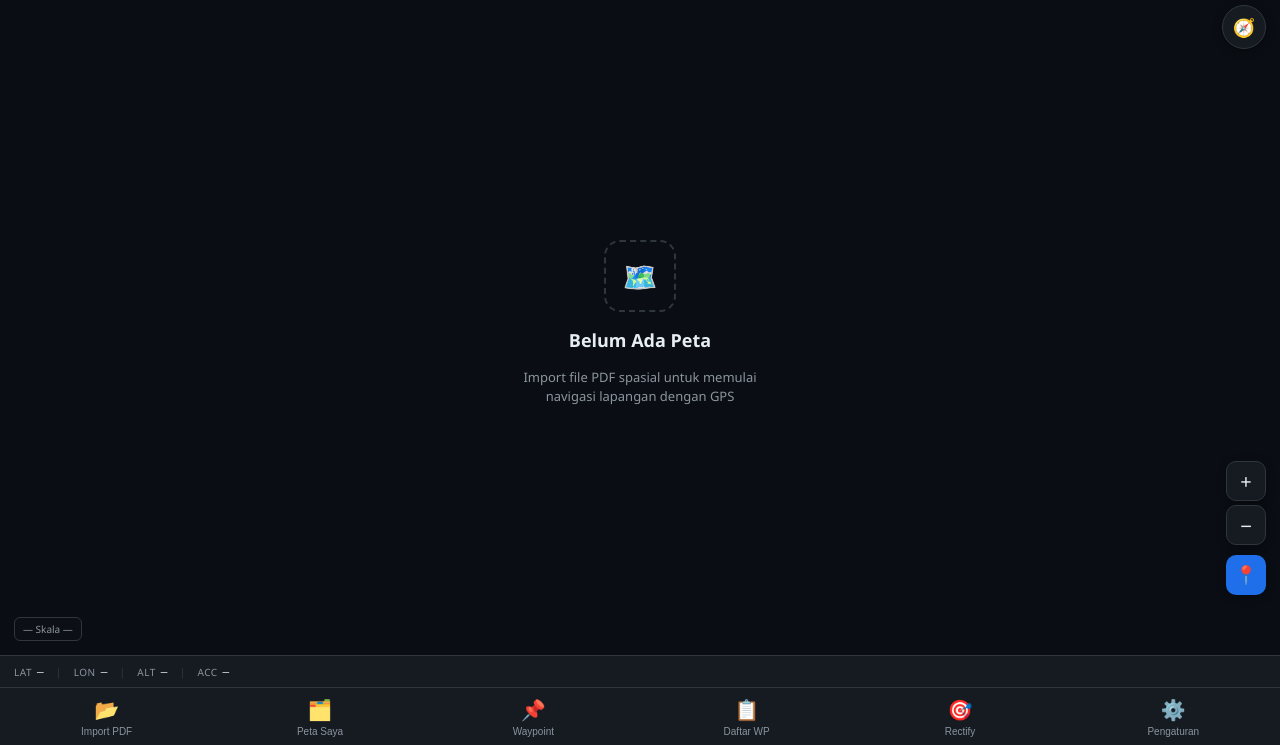
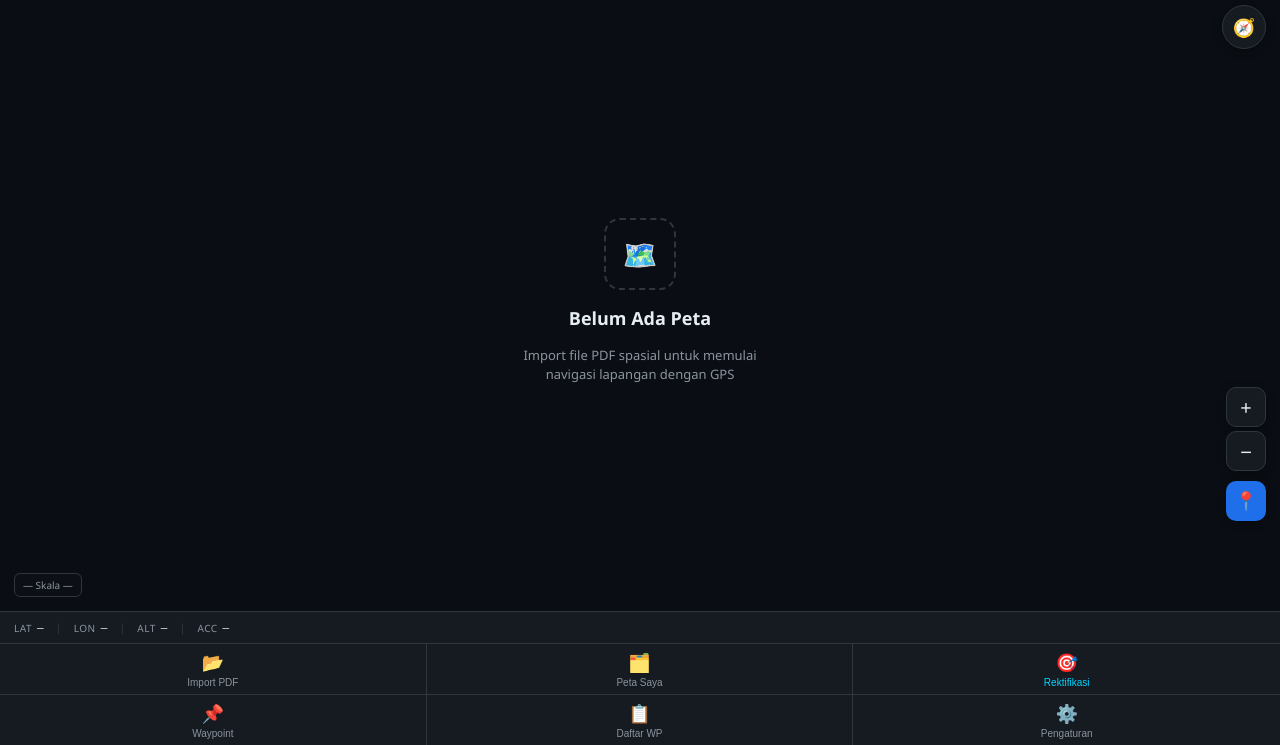
Before and after one commit to milkygalaxy101/Mine-Map101, a plain HTML site: page index.html in a window 1280 px wide. Shown: the part 55-800 px from the top of the page. Drawn offline with Linux system fonts and the light colour scheme; a script that the page names is missing.

Commit message:
Add files via upload

```diff
--- a/index.html
+++ b/index.html
@@ -209,7 +209,7 @@
   #zoom-controls {
     position: absolute;
     right: 14px;
-    bottom: 110px;
+    bottom: 140px;
     display: flex;
     flex-direction: column;
     gap: 4px;
@@ -234,7 +234,7 @@
   /* Center-on-GPS button */
   #center-btn {
     position: absolute;
-    right: 14px; bottom: 60px;
+    right: 14px; bottom: 90px;
     width: 40px; height: 40px;
     background: var(--accent2);
     border: none;
@@ -288,26 +288,37 @@
   #toolbar {
     background: var(--surface);
     border-top: 1px solid var(--border);
-    display: flex;
+    display: grid;
+    grid-template-columns: repeat(3, 1fr);
+    grid-template-rows: auto auto;
     z-index: 100;
     flex-shrink: 0;
   }
   .tool-btn {
-    flex: 1;
-    padding: 10px 4px 8px;
+    padding: 8px 4px 6px;
     display: flex;
     flex-direction: column;
     align-items: center;
-    gap: 4px;
+    gap: 3px;
     font-size: 10px;
     color: var(--text2);
     cursor: pointer;
     border: none;
+    border-right: 1px solid var(--border);
+    border-bottom: 1px solid var(--border);
     background: transparent;
     transition: color 0.15s, background 0.15s;
-  }
-  .tool-btn .icon { font-size: 20px; }
+    white-space: nowrap;
+  }
+  .tool-btn:nth-child(3n) { border-right: none; }
+  .tool-btn:nth-child(4),
+  .tool-btn:nth-child(5),
+  .tool-btn:nth-child(6) { border-bottom: none; }
+  .tool-btn .icon { font-size: 18px; }
   .tool-btn:active, .tool-btn.active { color: var(--accent); background: rgba(46,160,67,0.08); }
+  /* Rectify button highlighted so it stands out */
+  #rectify-btn { color: var(--gps-dot); }
+  #rectify-btn:active { color: var(--accent); }
 
   /* ── PANELS ── */
   .panel {
@@ -683,22 +694,24 @@
   </div>
 </div>
 
-<!-- Bottom toolbar -->
+<!-- Bottom toolbar — 2×3 grid -->
 <div id="toolbar">
+  <!-- Row 1 -->
   <button class="tool-btn" onclick="openPanel('import-panel')">
     <span class="icon">📂</span>Import PDF
   </button>
   <button class="tool-btn" onclick="openPanel('maps-panel')">
     <span class="icon">🗂️</span>Peta Saya
   </button>
+  <button class="tool-btn" id="rectify-btn" onclick="openRectifyPanel()">
+    <span class="icon">🎯</span>Rektifikasi
+  </button>
+  <!-- Row 2 -->
   <button class="tool-btn" id="wp-mode-btn" onclick="toggleWaypointMode()">
     <span class="icon">📌</span>Waypoint
   </button>
   <button class="tool-btn" onclick="openPanel('wp-panel')">
     <span class="icon">📋</span>Daftar WP
-  </button>
-  <button class="tool-btn" id="rectify-btn" onclick="openRectifyPanel()">
-    <span class="icon">🎯</span>Rectify
   </button>
   <button class="tool-btn" onclick="openPanel('settings-panel')">
     <span class="icon">⚙️</span>Pengaturan
@@ -720,7 +733,7 @@
          ondrop="handleDrop(event)">
       <div class="dz-icon">📄</div>
       <h3>Pilih atau Seret PDF</h3>
-      <p>Mendukung GeoPDF (USGS, Avenza, MAPublisher) dan PDF biasa dengan koordinat manual</p>
+      <p>GeoPDF langsung dimuat. PDF biasa → panel Rektifikasi otomatis terbuka</p>
     </div>
     <input type="file" id="file-input" accept=".pdf,application/pdf" onchange="handleFileSelect(event)">
 
@@ -728,7 +741,7 @@
       <strong>💡 Format PDF yang Didukung</strong>
       • GeoPDF (USGS Topo, MAPublisher, TerraGo)<br>
       • Avenza PDF Maps<br>
-      • PDF biasa → atur bounding box manual<br>
+      • PDF biasa → panel Rektifikasi otomatis terbuka<br>
       • Resolusi optimal: 150–300 DPI
     </div>
 
@@ -1020,11 +1033,12 @@ function processPdfFile(file) {
       await loadPdfToCanvas(dataUrl, file.name, georef);
       closePanel('import-panel');
     } else {
-      // Auto-extraction failed — show manual fallback
-      document.getElementById('geo-info').style.display = 'none';
-      document.getElementById('manual-georef').style.display = 'block';
+      // Auto-extraction failed — go straight to Rectify panel
       hideProgress();
-      showToast('📐 GeoPDF tidak terdeteksi — isi koordinat manual');
+      closePanel('import-panel');
+      showToast('🎯 Tidak ada georef — silakan rektifikasi manual');
+      // Small delay so toast is readable before panel opens
+      setTimeout(() => openRectifyPanel(), 400);
     }
   };
   abReader.readAsArrayBuffer(file);
```
